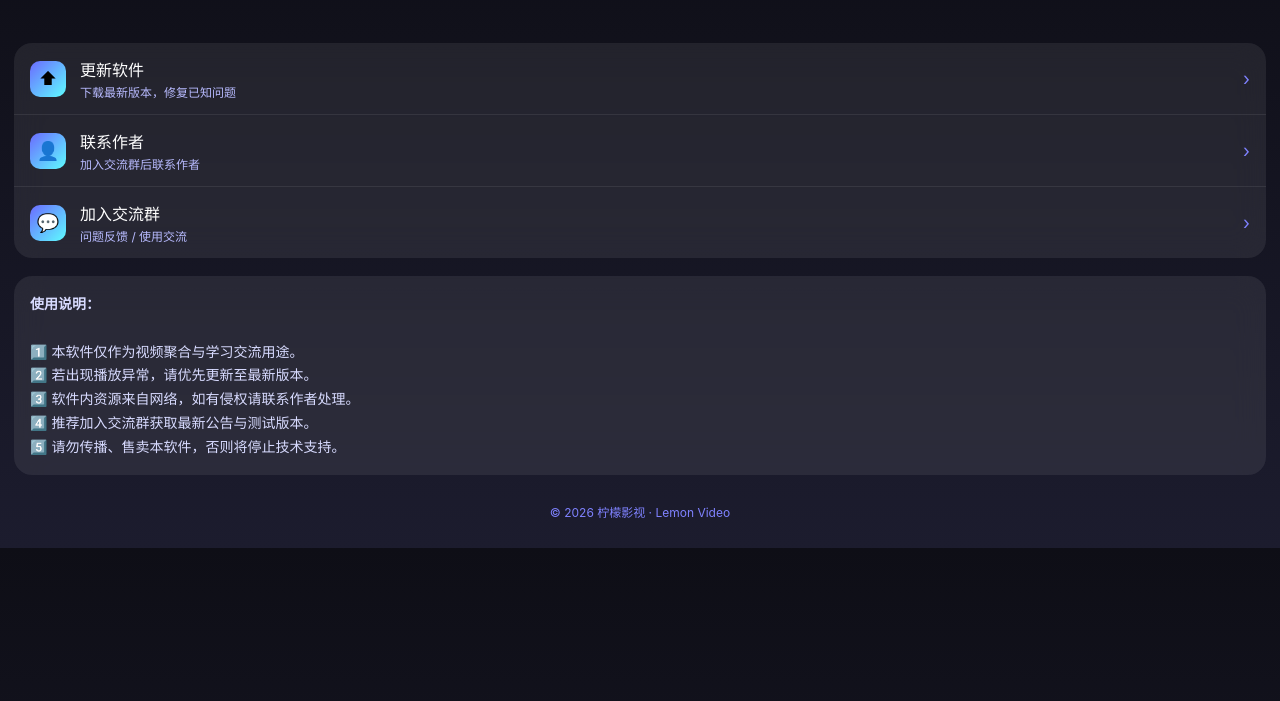
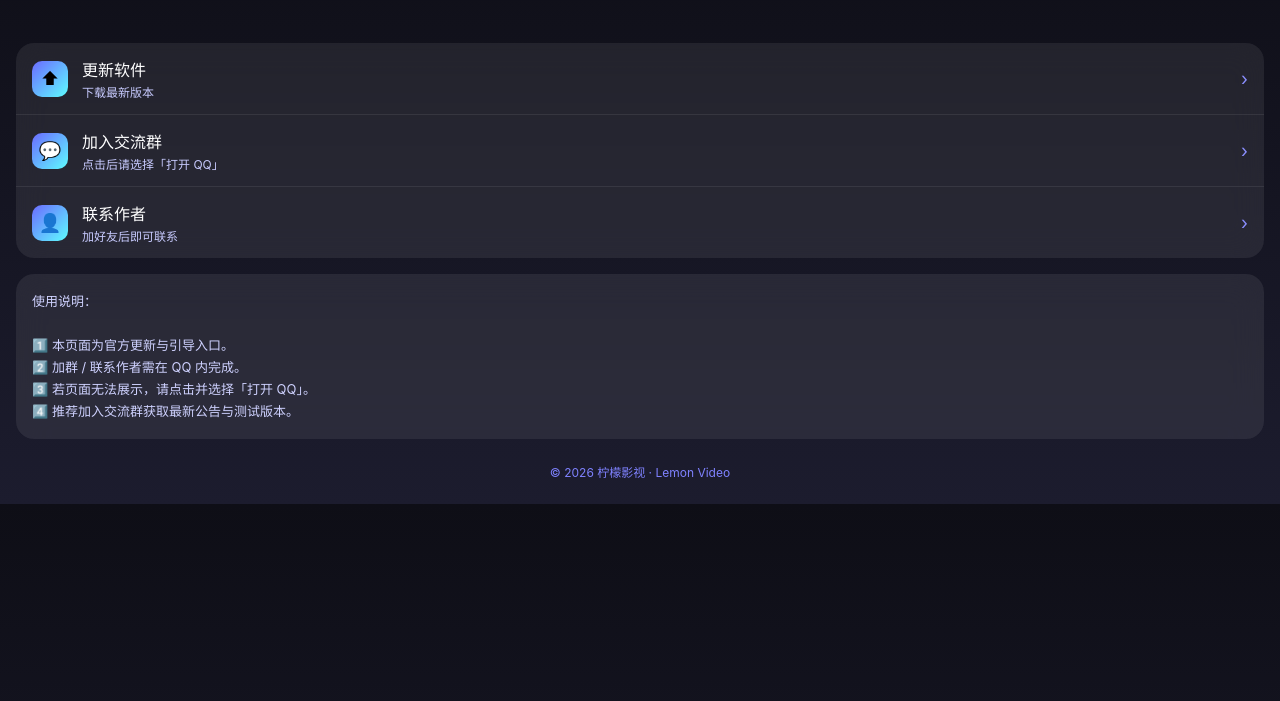
Before and after one commit to bobmaster-h/bobmaster-h.github.io, a plain HTML site: page index.html in a window 1280 px wide. Shown: the part 99-800 px from the top of the page. Drawn offline with Linux system fonts and the light colour scheme.

Commit message:
Update title and styling in index.html

```diff
--- a/index.html
+++ b/index.html
@@ -3,7 +3,7 @@
 <head>
 <meta charset="UTF-8">
 <meta name="viewport" content="width=device-width, initial-scale=1.0">
-<title>Lemon Video</title>
+<title>柠檬更新地址</title>
 
 <style>
 * {
@@ -17,9 +17,8 @@ body {
     color: #fff;
 }
 
-/* 顶部 */
 .header {
-    padding: 28px 20px 16px;
+    padding: 30px 20px 16px;
 }
 
 .header h1 {
@@ -31,25 +30,23 @@ body {
 .header p {
     margin-top: 6px;
     font-size: 14px;
-    color: #9fa3ff;
+    color: #a8acff;
 }
 
-/* 列表容器 */
 .section {
-    margin: 18px 14px;
+    margin: 16px;
     background: rgba(255,255,255,0.08);
     backdrop-filter: blur(16px);
     border-radius: 18px;
     overflow: hidden;
 }
 
-/* 单行 */
 .item {
     display: flex;
     align-items: center;
     padding: 14px 16px;
+    color: #fff;
     text-decoration: none;
-    color: #fff;
     border-bottom: 1px solid rgba(255,255,255,0.08);
 }
 
@@ -74,33 +71,31 @@ body {
     flex: 1;
 }
 
-.text .title {
+.title {
     font-size: 16px;
 }
 
-.text .desc {
+.desc {
     font-size: 12px;
-    color: #b8bbff;
+    color: #c8cbff;
     margin-top: 2px;
 }
 
 .arrow {
-    color: #7f82ff;
     font-size: 18px;
+    color: #8b8fff;
 }
 
-/* 说明文字 */
-.desc-box {
+.tip {
     padding: 16px;
-    font-size: 14px;
+    font-size: 13px;
+    color: #cfd2ff;
     line-height: 1.7;
-    color: #d8dbff;
 }
 
-/* 底部 */
 .footer {
     text-align: center;
-    margin: 28px 0;
+    margin: 24px 0;
     font-size: 12px;
     color: #7f82ff;
 }
@@ -119,38 +114,38 @@ body {
         <div class="icon">⬆</div>
         <div class="text">
             <div class="title">更新软件</div>
-            <div class="desc">下载最新版本，修复已知问题</div>
+            <div class="desc">下载最新版本</div>
         </div>
         <div class="arrow">›</div>
     </a>
 
-    <a class="item" href="https://qun.qq.com/universal-share/share?ac=1&authKey=SFCLZQYBMsA4iRvx%2FM1TgybUjR9Ohz0vuYHEOtViYOGxvDF8OvXQ%2FqVlbEOPvRFV">
-        <div class="icon">👤</div>
+    <!-- 注意：这里只是“引导”，真正拉 QQ 交给 App -->
+    <a class="item" href="https://qm.qq.com/q/jCqjrQIjPq">
+        <div class="icon">💬</div>
         <div class="text">
-            <div class="title">联系作者</div>
-            <div class="desc">加入交流群后联系作者</div>
+            <div class="title">加入交流群</div>
+            <div class="desc">点击后请选择「打开 QQ」</div>
         </div>
         <div class="arrow">›</div>
     </a>
 
-    <a class="item" href="https://qun.qq.com/universal-share/share?ac=1&authKey=SFCLZQYBMsA4iRvx%2FM1TgybUjR9Ohz0vuYHEOtViYOGxvDF8OvXQ%2FqVlbEOPvRFV">
-        <div class="icon">💬</div>
+    <a class="item" href="https://qm.qq.com/cgi-bin/qm/qr?k=你的KEY">
+        <div class="icon">👤</div>
         <div class="text">
-            <div class="title">加入交流群</div>
-            <div class="desc">问题反馈 / 使用交流</div>
+            <div class="title">联系作者</div>
+            <div class="desc">加好友后即可联系</div>
         </div>
         <div class="arrow">›</div>
     </a>
 </div>
 
 <div class="section">
-    <div class="desc-box">
-        <strong>使用说明：</strong><br><br>
-        1️⃣ 本软件仅作为视频聚合与学习交流用途。<br>
-        2️⃣ 若出现播放异常，请优先更新至最新版本。<br>
-        3️⃣ 软件内资源来自网络，如有侵权请联系作者处理。<br>
-        4️⃣ 推荐加入交流群获取最新公告与测试版本。<br>
-        5️⃣ 请勿传播、售卖本软件，否则将停止技术支持。
+    <div class="tip">
+        使用说明：<br><br>
+        1️⃣ 本页面为官方更新与引导入口。<br>
+        2️⃣ 加群 / 联系作者需在 QQ 内完成。<br>
+        3️⃣ 若页面无法展示，请点击并选择「打开 QQ」。<br>
+        4️⃣ 推荐加入交流群获取最新公告与测试版本。
     </div>
 </div>
 
```
